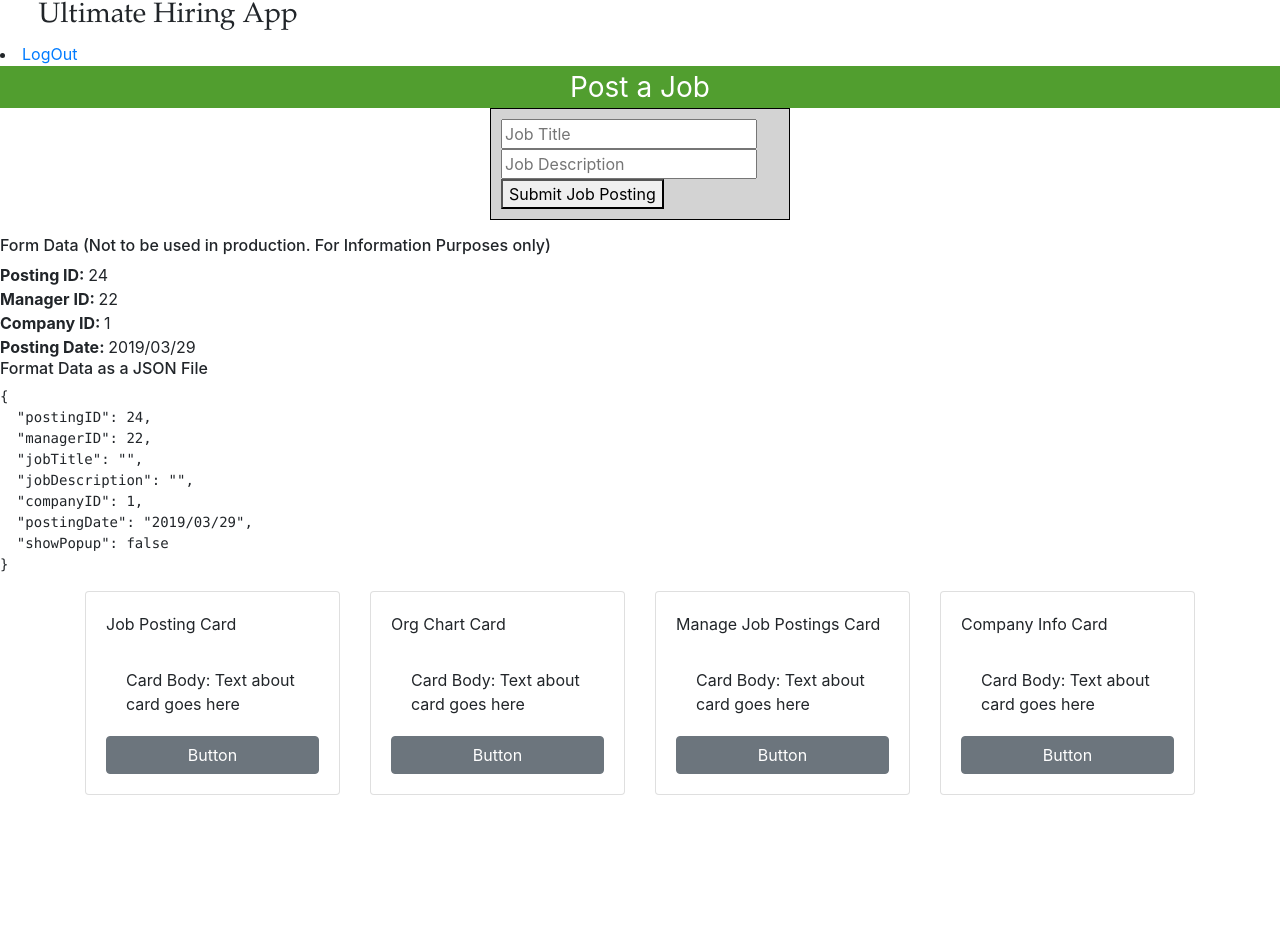
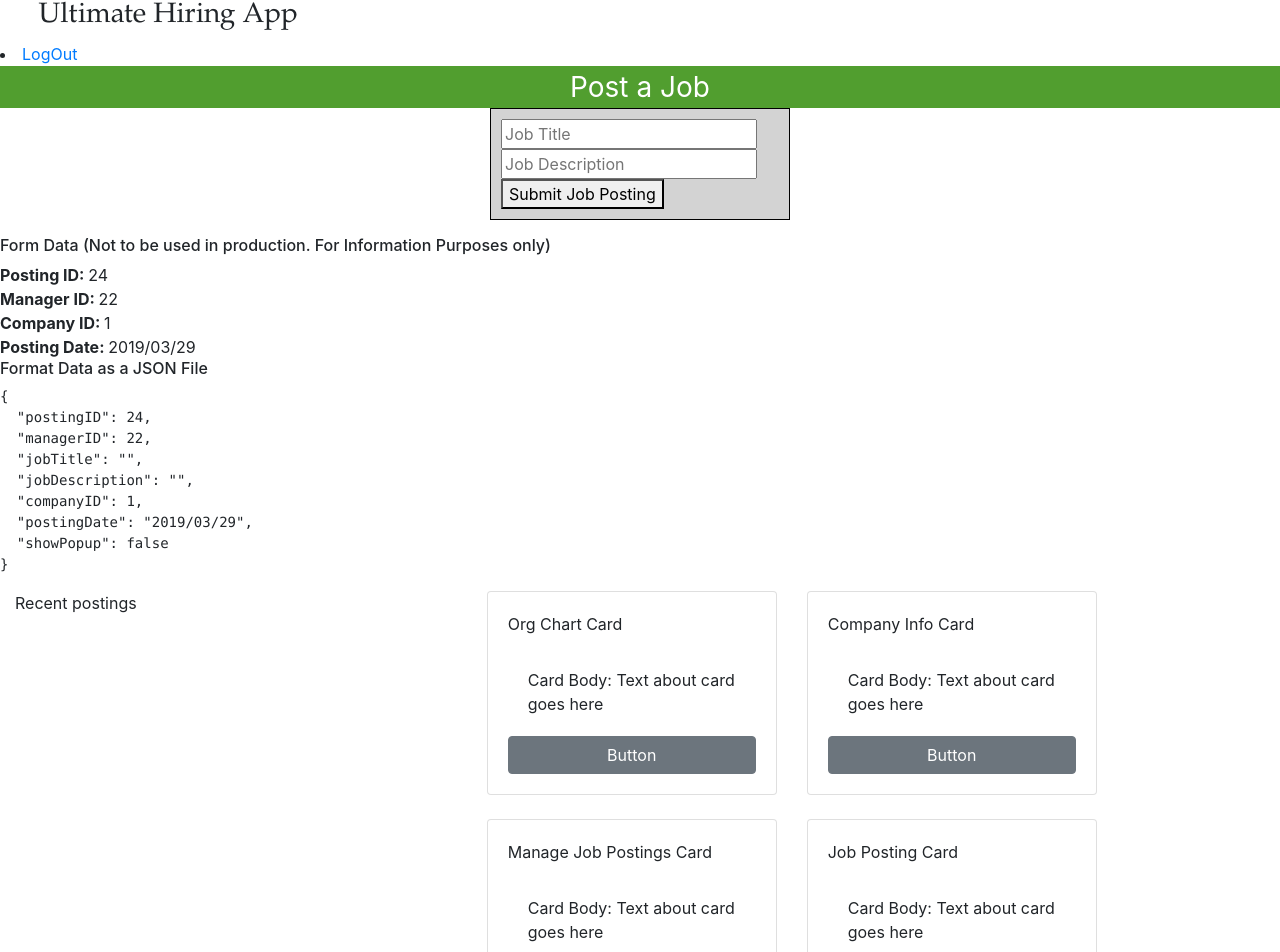
Before and after one commit to libowen203/320-team-4, a React (Create React App) app in the folder ultimate-hiring-app/: page /ManagerView in a window 1280 px wide. Shown: the top 952 px of the page. Before the commit the page ends 843 px from the top, so only its background shows below. Built offline with nearby package versions, Linux system fonts and the light colour scheme.

Commit message:
Align Card Components

```diff
--- a/ultimate-hiring-app/src/client/Components/ManagerDash.js
+++ b/ultimate-hiring-app/src/client/Components/ManagerDash.js
@@ -12,23 +12,22 @@ class ManagerDash extends Component {
 
   render () {
     return (
-      <div class="container">
-        <div class="row">
-          <div class="col-sm">
-            <JobPostingCard />
-          </div>
-          <div class="col-sm">
-            <OrgChartCard />
-          </div>
-          <div class="col-sm">
-            <ManPostingsCard />
-          </div>
-          <div class="col-sm">
-            <CompInfoCard />
-          </div>
-        </div>
-
-      </div>
+      <Container fluid>
+        <Row>
+          <Col xs="auto">Recent postings</Col>
+          <Col sm="12" md={{size: 6, offset: 3}}>
+            <Row>
+              <Col> <OrgChartCard /> </Col>
+              <Col> <CompInfoCard /> </Col>
+            </Row>
+            <br></br>
+            <Row>
+              <Col><ManPostingsCard /> </Col>
+              <Col> <JobPostingCard /> </Col>
+            </Row>
+          </Col>
+        </Row>
+      </Container>
     )
 
   }
```
